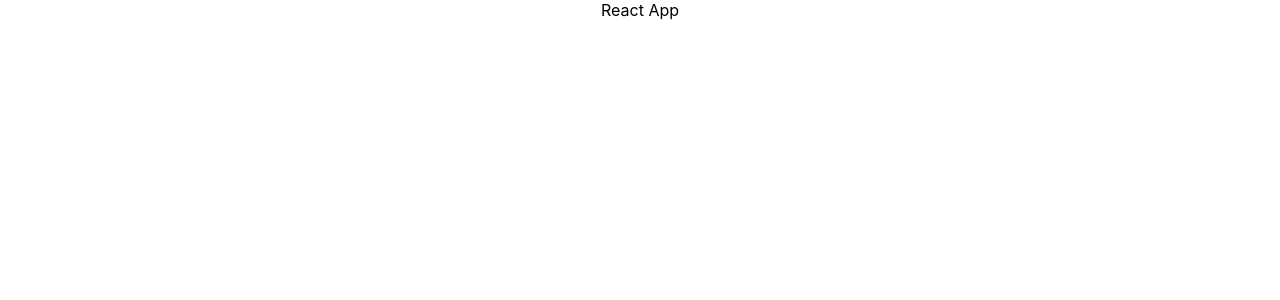
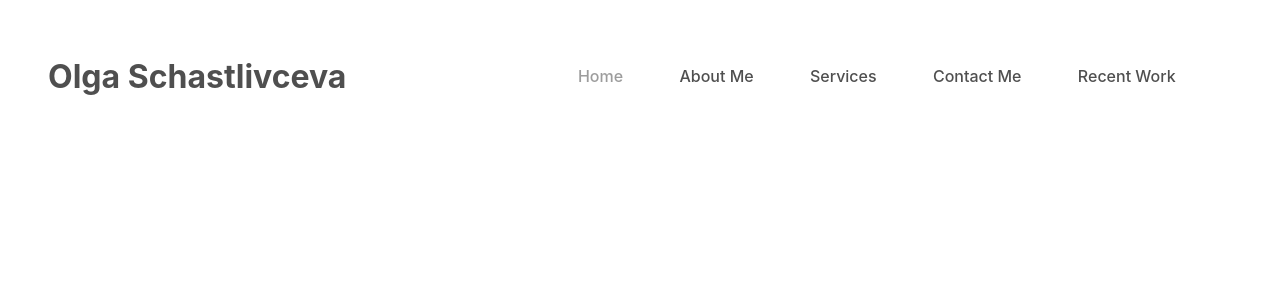
Before and after one commit to achichikalova/olga-photography-app, a React (Create React App) app: page / in a window 1280 px wide. Shown: the top 300 px of the page. Built offline with nearby package versions, Linux system fonts and the light colour scheme.

Commit message:
Add routes for navigation, clean up the code

```diff
--- a/src/App.js
+++ b/src/App.js
@@ -1,8 +1,16 @@
-import logo from "./logo.svg";
-import "./App.css";
+import { BrowserRouter, Route, Routes } from "react-router-dom";
+import Navigation from "./components/Navigation";
+import About from "./pages/About";
 
 function App() {
-  return <div className="App">React App</div>;
+  return (
+    <BrowserRouter>
+      <Navigation />
+      <Routes>
+        <Route path="/about" element={<About />} />
+      </Routes>
+    </BrowserRouter>
+  );
 }
 
 export default App;
```
